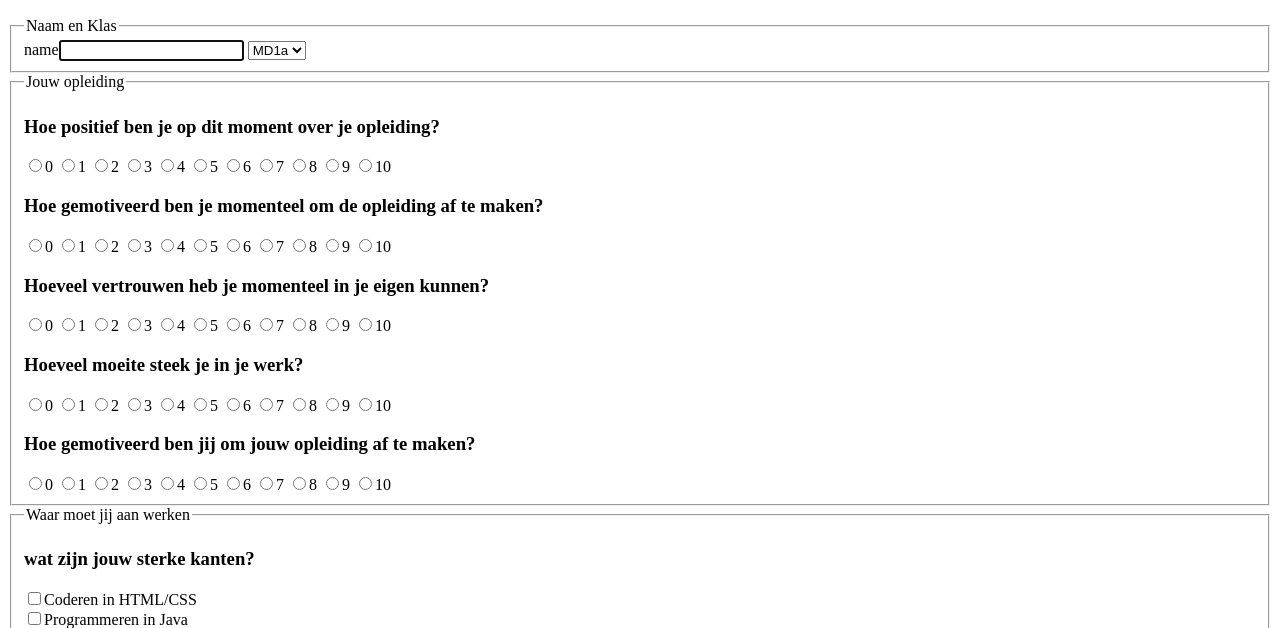
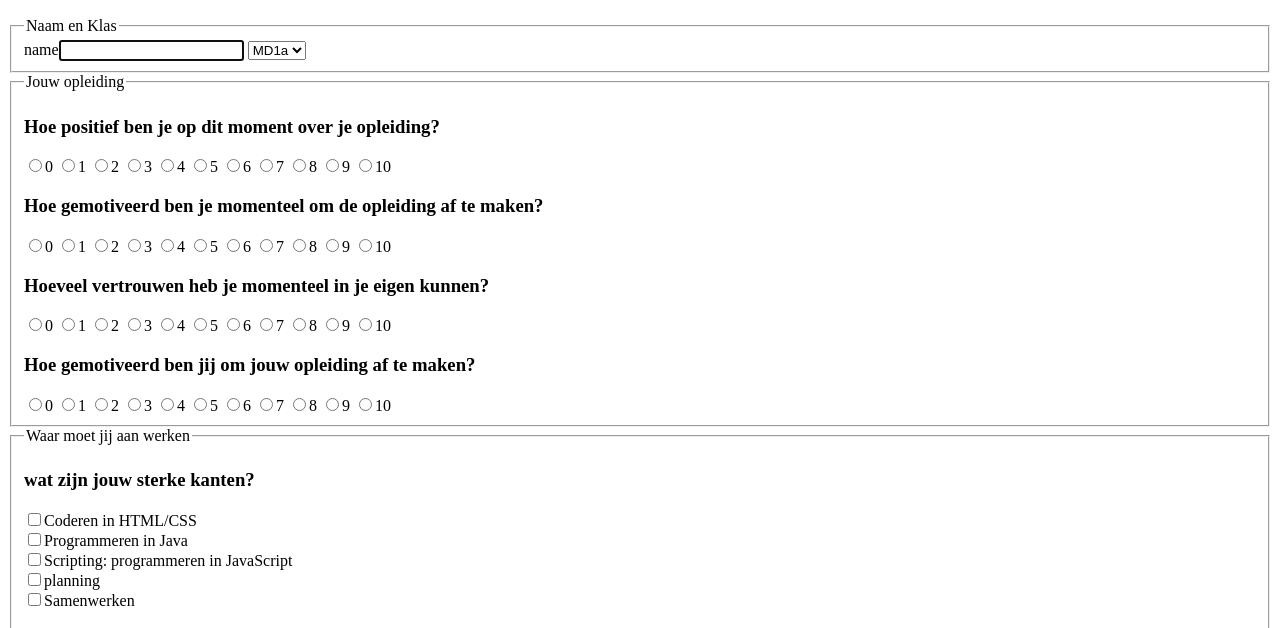
Before and after one commit to Pepijn-de-koning/fro, a plain HTML site: page index.html in a window 1280 px wide. Shown: the part 137-765 px from the top of the page. Drawn offline with Linux system fonts and the light colour scheme.

Commit message:
Update index.html

```diff
--- a/index.html
+++ b/index.html
@@ -63,19 +63,6 @@
           <input type="radio" name="Hoeveel vertrouwen heb je momenteel in je eigen kunnen?" value="9">9
           <input type="radio" name="Hoeveel vertrouwen heb je momenteel in je eigen kunnen?" value="10">10
 
-        <h3>Hoeveel moeite steek je in je werk?</h3>
-          <input type="radio" name="Hoeveel moeite steek je in je werk?" value="0">0
-          <input type="radio" name="Hoeveel moeite steek je in je werk?" value="1">1
-          <input type="radio" name="Hoeveel moeite steek je in je werk?" value="2">2
-          <input type="radio" name="Hoeveel moeite steek je in je werk?" value="3">3
-          <input type="radio" name="Hoeveel moeite steek je in je werk?" value="4">4
-          <input type="radio" name="Hoeveel moeite steek je in je werk?" value="5">5
-          <input type="radio" name="Hoeveel moeite steek je in je werk?" value="6">6
-          <input type="radio" name="Hoeveel moeite steek je in je werk?" value="7">7
-          <input type="radio" name="Hoeveel moeite steek je in je werk?" value="8">8
-          <input type="radio" name="Hoeveel moeite steek je in je werk?" value="9">9
-          <input type="radio" name="Hoeveel moeite steek je in je werk?" value="10">10
-
         <h3>Hoe gemotiveerd ben jij om jouw opleiding af te maken?</h3>
           <input type="radio" name="Hoe gemotiveerd ben jij om jouw opleiding af te maken?" value="0">0
           <input type="radio" name="Hoe gemotiveerd ben jij om jouw opleiding af te maken?" value="1">1
```
